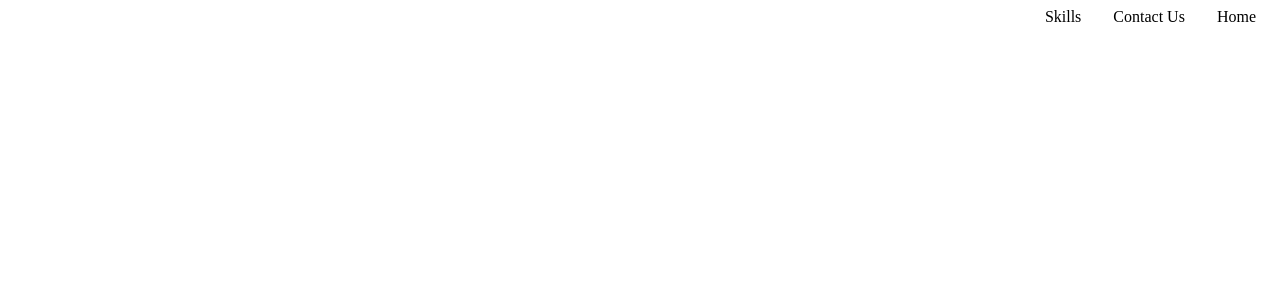
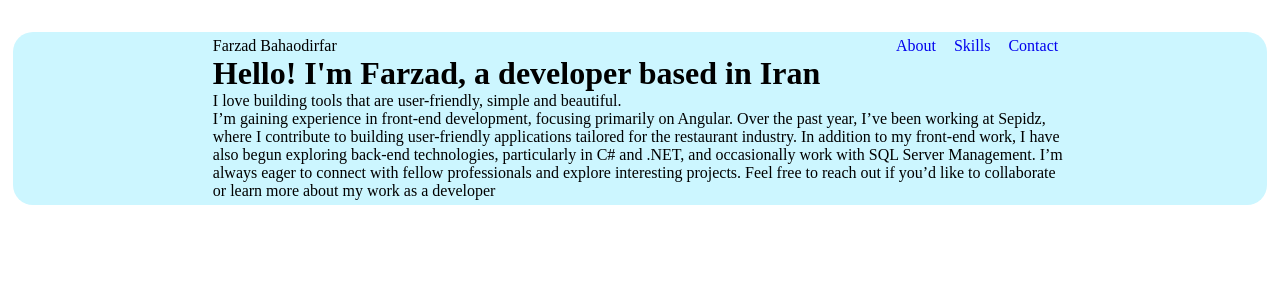
Before and after one commit to farzad-bahadorifar/my-portfolio, an Angular app: page /about in a window 1280 px wide. Shown: the top 300 px of the page. Built offline with nearby package versions, Linux system fonts and the light colour scheme.

Commit message:
style: change the background color of page and size of the main page.

```diff
--- a/src/app/app.component.css
+++ b/src/app/app.component.css
@@ -1,29 +1,32 @@
 * {
-    margin: 0;
-    padding: 0;
-    box-sizing: border-box;
+  margin: 0;
+  padding: 0;
+  box-sizing: border-box;
+}
+
+.wrapper {
+  height: 100%;
+  width: 100%;
+}
+.main-box {
+  background-color: rgb(204, 246, 255);
+  margin: 2rem auto;
+  width: 98vw;
+  border-radius: 20px;
+  padding: 5px 200px;
+}
+
+.header {
+  display: flex;
+  justify-content: space-between;
 }
 
 ul {
-    list-style-type: none;
+  list-style-type: none;
+  display: flex;
 }
 
-li {
-    display: inline;
-    float: right;
+li a {
+  text-decoration: none;
+  margin: 0 9px;
 }
-
-li a{
-    color: black;
-    text-align: center;
-    padding: 14px 16px;
-    text-decoration: none;
-}
-
-li a:hover:not(.active) {
-    background-color: #848484;
-}
-
-.active {
-    background-color: #04AA6D;
-}
--- a/src/app/app.component.html
+++ b/src/app/app.component.html
@@ -1,25 +1,53 @@
 <div class="wrapper">
+  <div class="main-box">
+    <div class="header">
+      <p>Farzad Bahaodirfar</p>
       <ul class="nav-bar">
         <li class="nav-item">
           <a
             class="nav-link"
             [routerLink]="['/about']"
             routerLinkActive="active"
-      >Home</a>
+            >About</a
+          >
         </li>
         <li class="nav-item">
           <a
             class="nav-link"
             [routerLink]="['/contact']"
             routerLinkActive="active"
-        >Contact Us</a>
+            >Skills</a
+          >
         </li>
         <li class="nav-item">
           <a
             class="nav-link"
             [routerLink]="['/skills']"
             routerLinkActive="active"
-        >Skills</a>
+            >Contact</a
+          >
         </li>
       </ul>
     </div>
+    <div class="about">
+      <div class="about-left">
+        <h1>Hello! I'm Farzad, a developer based in Iran</h1>
+        <p>
+          I love building tools that are user-friendly, simple and beautiful.
+        </p>
+        <p class="">
+          I’m gaining experience in front-end development, focusing primarily on
+          Angular. Over the past year, I’ve been working at Sepidz, where I
+          contribute to building user-friendly applications tailored for the
+          restaurant industry. In addition to my front-end work, I have also
+          begun exploring back-end technologies, particularly in C# and .NET,
+          and occasionally work with SQL Server Management. I’m always eager to
+          connect with fellow professionals and explore interesting projects.
+          Feel free to reach out if you’d like to collaborate or learn more
+          about my work as a developer
+        </p>
+      </div>
+      <div class="about-right"></div>
+    </div>
+  </div>
+</div>
```
Lines whose indentation alone changed are shown as unchanged.
